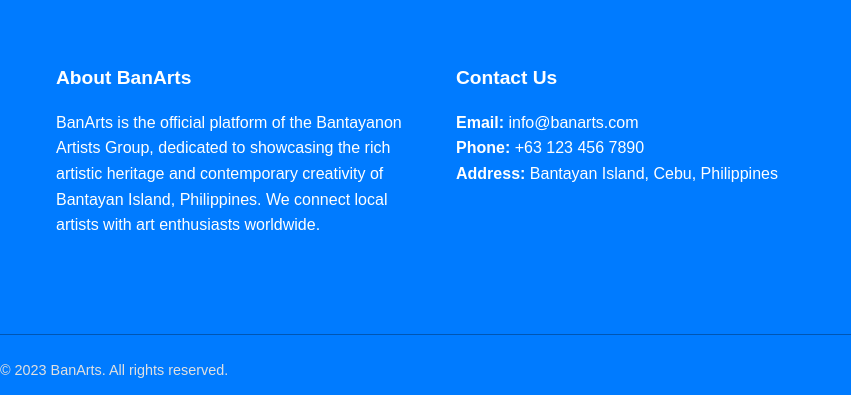
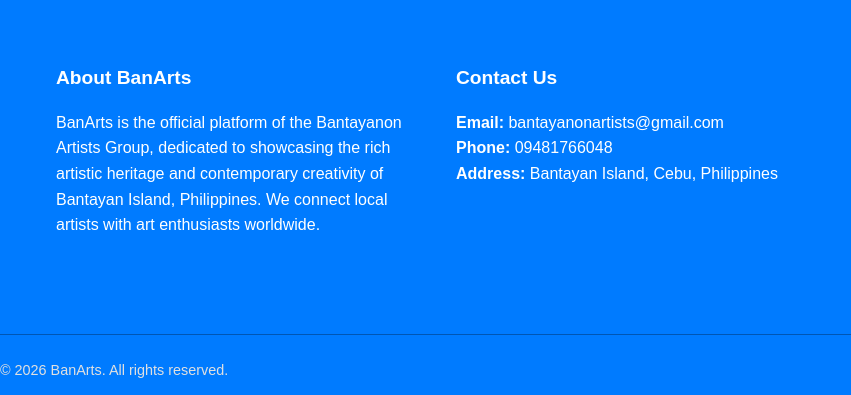
Before and after one commit to Benjoytibzz/BanArts-System, a website: page profile.html in a window 1280 px wide. Shown: the part 861-1256 px from the top of the page, 0-851 px from the left. Drawn offline with nearby package versions, Linux system fonts and the light colour scheme.

Commit message:
Update banarts.db and profile.html

```diff
--- a/profile.html
+++ b/profile.html
@@ -191,7 +191,7 @@
             </div>
             <div class="footer-section">
                 <h3>Contact Us</h3>
-                <p><strong>Email:</strong> info@banarts.com<br><strong>Phone:</strong> +63 123 456 7890<br><strong>Address:</strong> Bantayan Island, Cebu, Philippines</p>
+                <p><strong>Email:</strong> bantayanonartists@gmail.com<br><strong>Phone:</strong> 09481766048<br><strong>Address:</strong> Bantayan Island, Cebu, Philippines</p>
             </div>
             <div class="footer-section">
                 <h3>Follow Us</h3>
@@ -203,7 +203,7 @@
             </div>
         </div>
         <div class="footer-bottom">
-            <p>&copy; 2023 BanArts. All rights reserved.</p>
+            <p>&copy; 2026 BanArts. All rights reserved.</p>
         </div>
     </footer>
 
```
Also changed, not shown: 1 other file.
